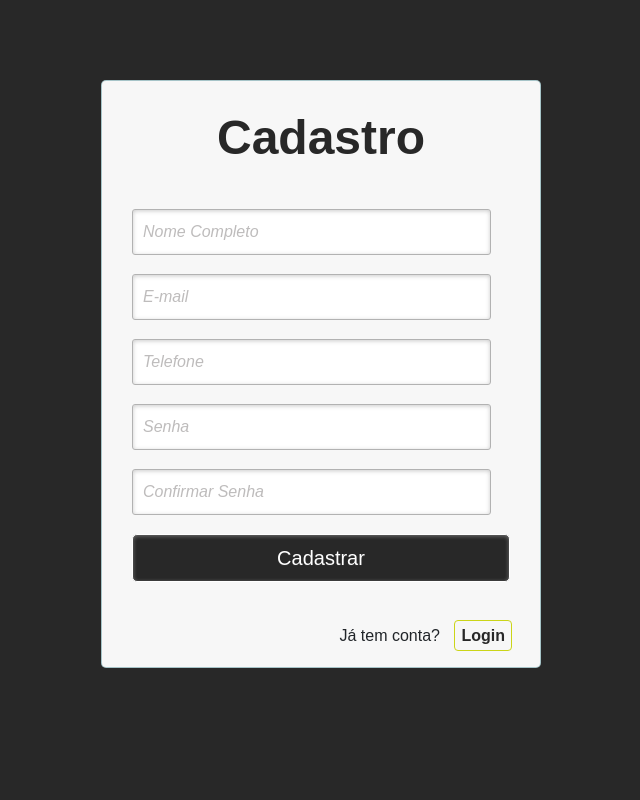
After one commit to kelvinnicolau/Invest, a PHP site: page /cadastro.php in a window 1280 px wide. The commit adds this page. Shown: the whole page, without its empty margins (301-941 px from the left). Run offline with PHP 8.4, Linux system fonts and the light colour scheme.

Commit message:
Login e Cadastro

```diff
--- /dev/null
+++ b/assets/css/cadastro.css
@@ -0,0 +1,227 @@
+body{
+    background-color: #282828;
+}
+
+/* CSS reset */
+*, *:before, *:after {
+    margin:0;
+    padding:0;
+    font-family: Arial,sans-serif;
+}
+
+body{
+    margin:10px;
+}
+
+a{
+    text-decoration: none;
+}
+
+/* esconde as ancoras da tela */
+a.links{
+    display: none;
+}
+
+/* content que contem os formulários */
+.content{
+    width: 500px;
+    margin: 0px auto;
+    position: relative;
+}
+
+/* formatando o cabeçalho dos formulários */
+h1{
+    font-size: 48px;
+    color: #282828;
+    padding: 10px 0;
+    font-family: Arial,sans-serif;
+    font-weight: bold;
+    text-align: center;
+    padding-bottom: 30px;
+}
+
+p{
+    margin-bottom:15px;
+}
+
+p:first-child{
+    margin: 0px;
+}
+
+label{
+    color: #405c60;
+    position: relative;
+}
+
+/**** advanced input styling ****/
+/* placeholder */
+::-webkit-input-placeholder  {
+    color: #bebcbc;
+    font-style: italic;
+}
+
+input:-moz-placeholder,
+textarea:-moz-placeholder{
+    color: #bebcbc;
+    font-style: italic;
+}
+
+input {
+    outline: none;
+}
+
+input:not([type="checkbox"]){
+    width: 95%;
+    margin-top: 4px;
+    padding: 10px;
+    border: 1px solid #b2b2b2;
+
+    -webkit-border-radius: 3px;
+    border-radius: 3px;
+
+    -webkit-box-shadow: 0px 1px 4px 0px rgba(168, 168, 168, 0.6) inset;
+    box-shadow: 0px 1px 4px 0px rgba(168, 168, 168, 0.6) inset;
+
+    -webkit-transition: all 0.2s linear;
+    transition: all 0.2s linear;
+}
+
+  /*estilo do botão submit */
+input[type="submit"]{
+    width: 100%!important;
+    cursor: pointer;
+    background: #282828;
+    padding: 8px 5px;
+    color: #fff;
+    font-size: 20px;
+    border: 1px solid #fff;
+    margin-bottom: 10px;
+    text-shadow: 0 1px 1px #333;
+
+    -webkit-border-radius: 5px;
+    border-radius: 5px;
+
+    transition: all 0.2s linear;
+  }
+  input[type="submit"]:hover{
+    background: white;
+    color: #282828;
+}
+
+  /*marcando os links para mudar de um formulário para outro */
+.link{
+    position: absolute;
+    left: 0px;
+    height: 20px;
+    width: 440px;
+    padding: 17px 30px 20px 30px;
+    font-size: 16px;
+    text-align: right;
+
+    -webkit-border-radius: 0 0  5px 5px;
+    border-radius: 0 0  5px 5px;
+}
+
+.link a {
+    font-weight: bold;
+    padding: 6px;
+    color: #282828;
+    margin-left: 10px;
+    border: 1px solid #cbd518;
+
+    -webkit-border-radius: 4px;
+    border-radius: 4px;
+
+    -webkit-transition: all 0.4s linear;
+    transition: all 0.4s  linear;
+  }
+  .link a:hover {
+    color: #39bfd7;
+    background: #f7f7f7;
+    border: 1px solid #4ab3c6;
+}
+
+  /* estilos para para ambos os formulários */
+#cadastro,
+#login{
+    position: absolute;
+    top: 70px;
+    width: 88%;
+    padding: 18px 6% 60px 6%;
+    margin: 0 0 35px 0;
+    background: rgb(247, 247, 247);
+    border: 1px solid rgba(147, 184, 189,0.8);
+
+    -webkit-box-shadow: 5px;
+    border-radius: 5px;
+
+    -webkit-animation-duration: 0.5s;
+    -webkit-animation-timing-function: ease;
+    -webkit-animation-fill-mode: both;
+
+    animation-duration: 0.5s;
+    animation-timing-function: ease;
+    animation-fill-mode: both;
+}
+
+#paracadastro:target ~ .content #cadastro,
+#paralogin:target ~ .content #login{
+    z-index: 2;
+    -webkit-animation-name: fadeInLeft;
+    animation-name: fadeInLeft;
+
+    -webkit-animation-delay: .1s;
+    animation-delay: .1s;
+}
+
+#registro:target ~ .content #login,
+#paralogin:target ~ .content #cadastro{
+    -webkit-animation-name: fadeOutLeft;
+    animation-name: fadeOutLeft;
+}
+
+  /*fadeInLeft*/
+@-webkit-keyframes fadeInLeft {
+    0% {
+      opacity: 0;
+      -webkit-transform: translateX(-20px);
+    }
+    100% {
+      opacity: 1;
+      -webkit-transform: translateX(0);
+    }
+}
+
+ @keyframes fadeInLeft {
+    0% {
+      opacity: 0;
+      transform: translateX(-20px);
+    }
+    100% {
+      opacity: 1;
+      transform: translateX(0);
+    }
+}
+
+  /*fadeOutLeft*/
+@-webkit-keyframes fadeOutLeft {
+    0% {
+      opacity: 1;
+      -webkit-transform: translateX(0);
+    }
+    100% {
+      opacity: 0;
+      -webkit-transform: translateX(-20px);
+    }
+}
+
+@keyframes fadeOutLeft {
+    0% {
+      opacity: 1;
+      transform: translateX(0);
+    }
+    100% {
+      opacity: 0;
+      transform: translateX(-20px);
+    }
+}
--- /dev/null
+++ b/cadastro.php
@@ -0,0 +1,62 @@
+<html>
+    <head>
+        <meta charset="utf-8">
+        <meta name="viewport" content="width=device-width, initial-scale=1">
+
+        <title>INVEST</title>
+
+        <!-- Bootstrap -->
+        <link href="bootstrap/css/bootstrap.min.css" rel="stylesheet" integrity="sha384-eOJMYsd53ii+scO/bJGFsiCZc+5NDVN2yr8+0RDqr0Ql0h+rP48ckxlpbzKgwra6" crossorigin="anonymous">
+        <script src="bootstrap/js/bootstrap.bundle.min.js" integrity="sha384-JEW9xMcG8R+pH31jmWH6WWP0WintQrMb4s7ZOdauHnUtxwoG2vI5DkLtS3qm9Ekf" crossorigin="anonymous"></script>
+
+        <!-- CSS -->
+        <link rel="stylesheet" href="assets/css/cadastro.css">
+
+    </head>
+    <body>
+       <section>
+           <div class="container">
+               <div class="row">
+                   <div class="content">
+                       <!--FORMULÁRIO DE CADASTRO-->
+                        <div id="cadastro">
+                            <form method="post" action="">
+                            <h1>Cadastro</h1>
+
+                            <p>
+                                <input id="nome_completo" name="nome_completo" required="required" type="text" placeholder="Nome Completo" />
+                            </p>
+
+                            <p>
+                                <input id="email" name="email" required="required" type="text" placeholder="E-mail"/>
+                            </p>
+
+                            <p>
+                                <input id="telefone" name="telefone" required="required" type="text" placeholder="Telefone"/>
+                            </p>
+
+                            <p>
+                                <input id="senha" name="senha" required="required" type="password" placeholder="Senha"/>
+                            </p>
+
+                            <p>
+                                <input id="confirma_senha" name="confirma_senha" required="required" type="password" placeholder="Confirmar Senha"/>
+                            </p>
+
+                            <p>
+                                <input type="submit" value="Cadastrar"/>
+                            </p>
+
+                            <p class="link">
+                                Já tem conta?
+                                <a href="./login.php"> Login </a>
+                            </p>
+                            </form>
+                        </div>
+                   </div>
+               </div>
+           </div>
+       </section>
+    </body>
+
+</html>
--- a/index.php
+++ b/index.php
@@ -25,8 +25,8 @@
                             <a href="">Início</a>
                             <a href="">Notícias</a>
                             <a href="">Ajuda</a>
-                            <a href="">Cadastrar-se</a>
-                            <a href="">Entrar</a>
+                            <a href="./cadastro.php">Cadastrar-se</a>
+                            <a href="./login.php">Entrar</a>
                         </nav>
                     </div>
                 </div>
```
Also changed, not shown: assets/css/login.css (added, +227 -0 lines), login.php (added, +48 -0 lines).
